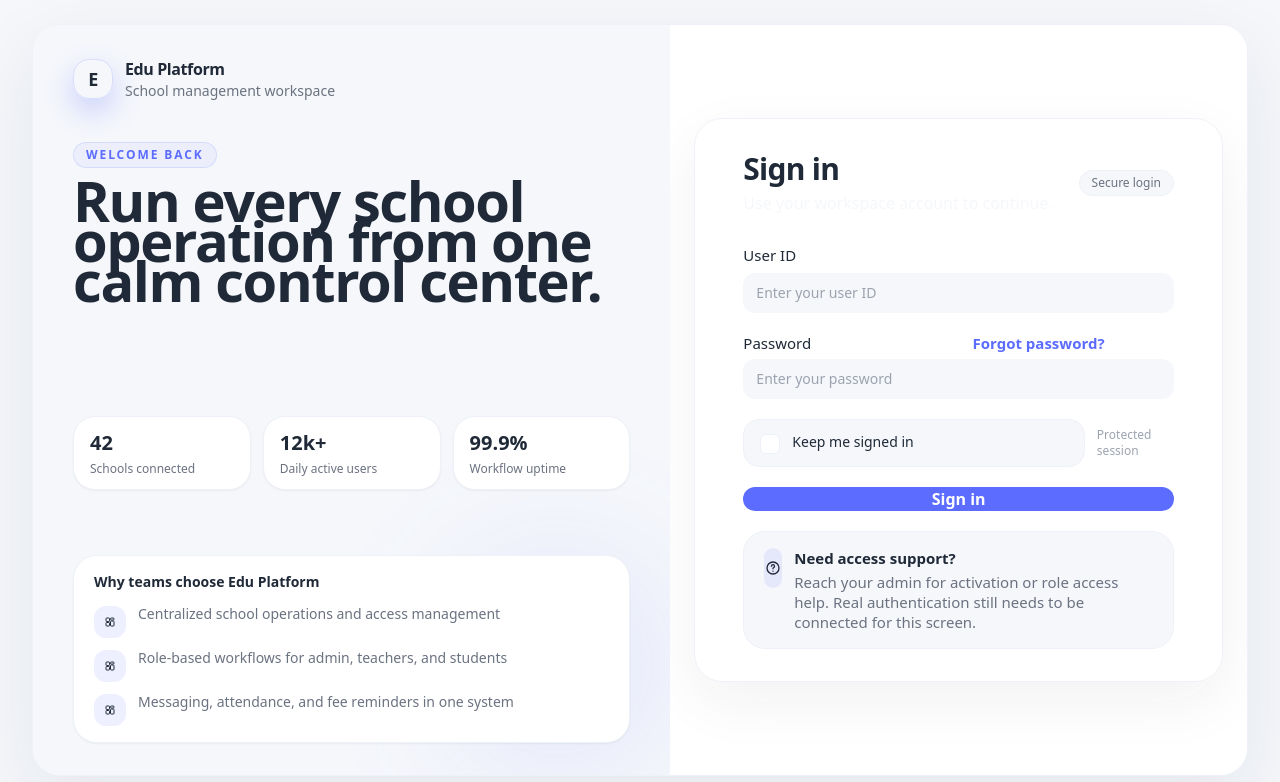
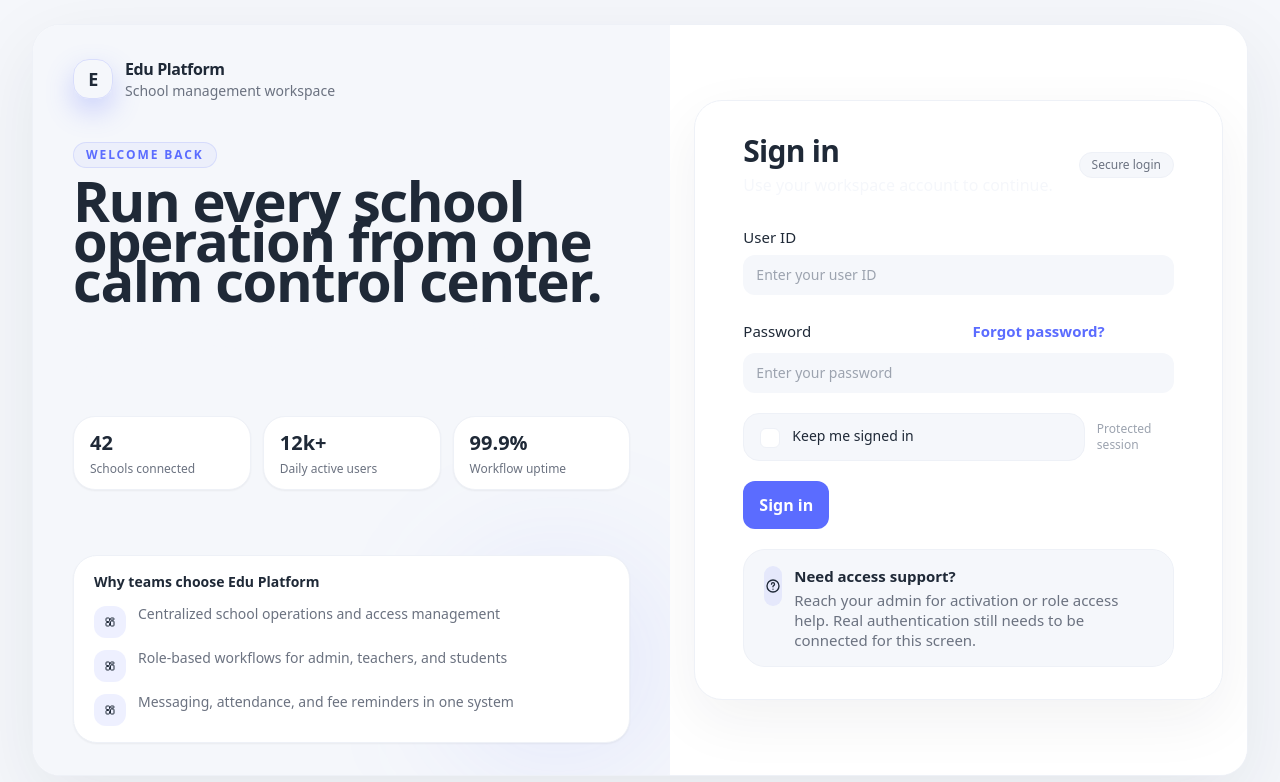
Before and after one commit to esurajpandey/edu-platform-frontend, a Next.js app: page /login in a window 1280 px wide. Shown: the top 782 px of the page. Built offline with nearby package versions, Linux system fonts and the light colour scheme; no server answers.

Commit message:
Es lint issue fixed

```diff
--- a/src/components/index.ts
+++ b/src/components/index.ts
@@ -1,4 +1,13 @@
 export { default as Icon } from './Icon';
 export { default as EduPlatformLogo } from '../assets/logos/EduPlatformLogo';
-export { Button, Checkbox, DatePicker, InputBox, Loader, Modal, UiShowcase } from './ui';
+export {
+  Button,
+  Checkbox,
+  DateInput,
+  InputBox,
+  Loader,
+  Modal,
+  SelectInput,
+  UiShowcase,
+} from './ui';
 export type { IconColor, IconName, IconSize } from '@/types';
--- a/src/components/ui/Modal.tsx
+++ b/src/components/ui/Modal.tsx
@@ -184,7 +184,7 @@ export default function Modal({
                 aria-label="Close modal"
                 variant="ghost"
                 tone="neutral"
-                size="sm"
+                size="small"
                 className="min-h-10 min-w-10 px-0"
                 onClick={onClose}
               >
--- a/src/modules/auth/Login.tsx
+++ b/src/modules/auth/Login.tsx
@@ -141,7 +141,7 @@ export default function Login() {
                       type="button"
                       variant="ghost"
                       tone="primary"
-                      size="sm"
+                      size="small"
                       className="min-h-0 px-0 text-sm font-medium lg:text-[15px]"
                     >
                       Forgot password?
@@ -164,7 +164,7 @@ export default function Login() {
                   <span className="text-xs text-textMuted">Protected session</span>
                 </div>
 
-                <Button type="submit" fullWidth size="lg" label="Sign in" />
+                <Button type="submit" reaponsive size="large" label="Sign in" />
               </form>
 
               <div className="mt-5 rounded-[22px] border border-surfaceSoft bg-base px-4 py-3 lg:px-5 lg:py-4">
--- a/src/modules/auth/SetPassword.tsx
+++ b/src/modules/auth/SetPassword.tsx
@@ -162,8 +162,8 @@ export default function SetPassword() {
             <Button
               tone="primary"
               type="button"
-              fullWidth
-              size="lg"
+              reaponsive
+              size="large"
               disabled={isDisabled}
               isLoading={loading}
               label="Set Password"
```
